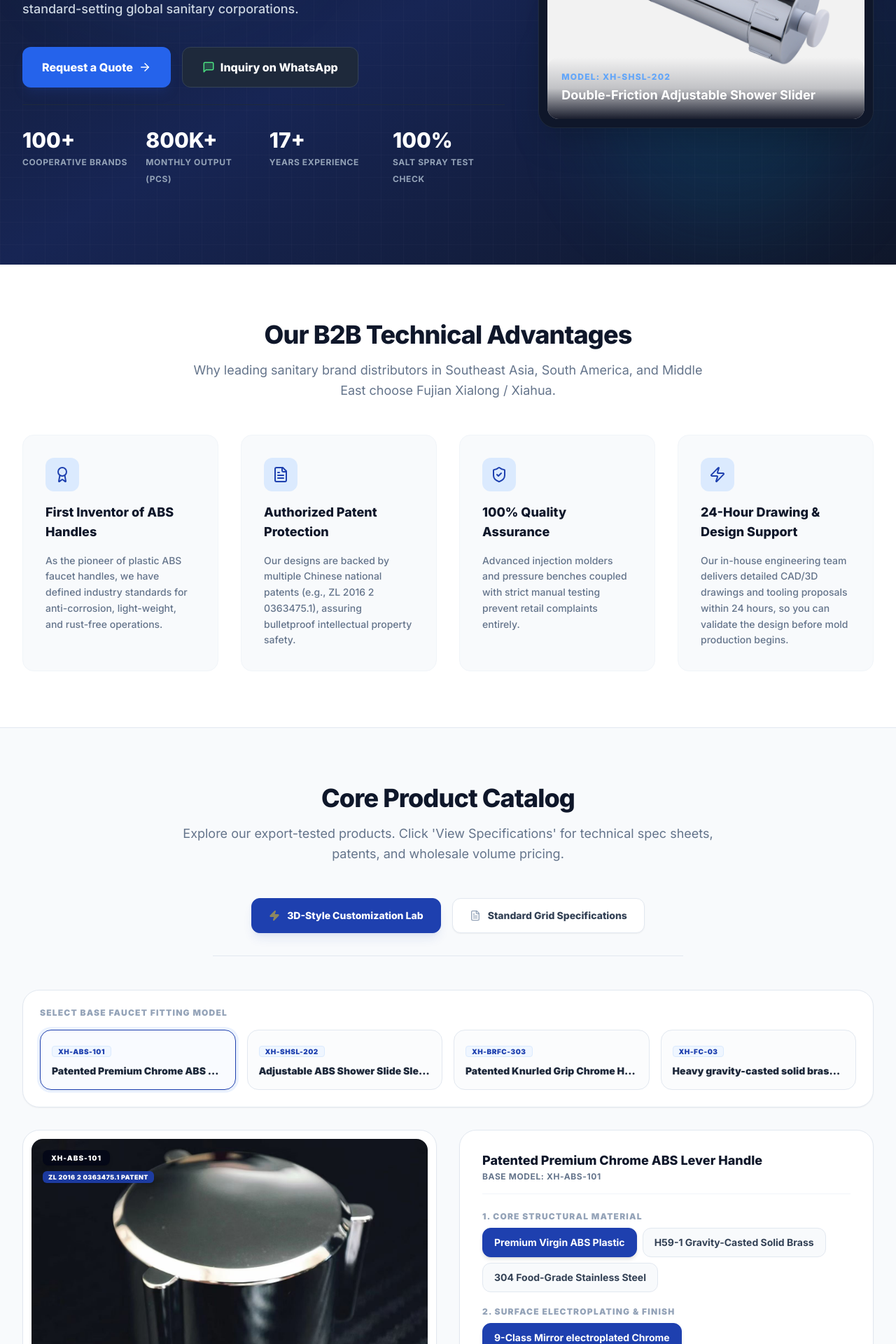
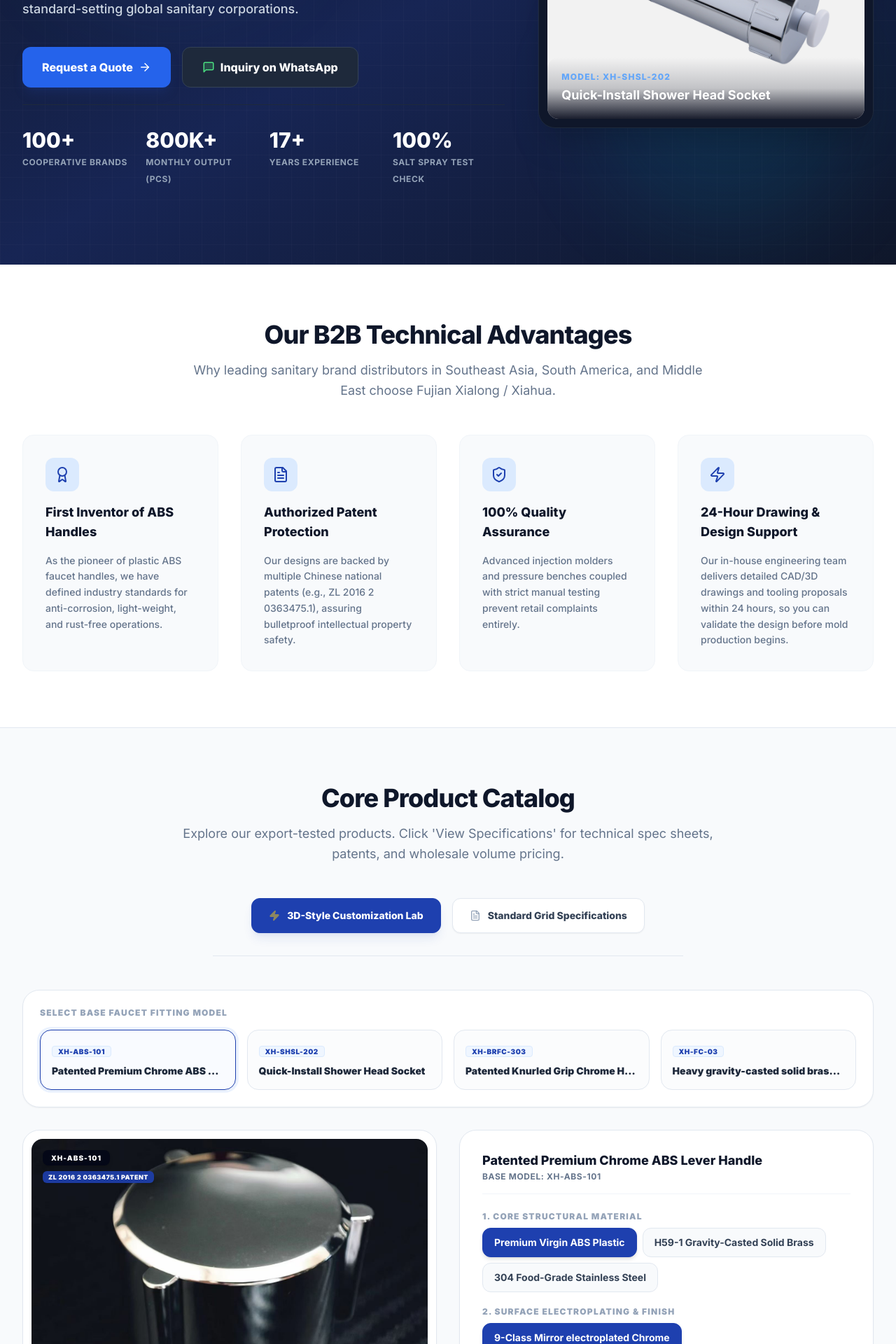
Before and after one commit to xialong888/xiahuafaucet, a React (Vite) app: page / in a window 1280 px wide. Shown: the part 500-2420 px from the top of the page at 70% size. Built offline with nearby package versions, Linux system fonts and the light colour scheme.

Commit message:
feat: rename XH-SHSL-202 to Quick-Install Shower Head Socket (快捷安装淋浴花洒插座) in all 5 languages

```diff
--- a/src/main.jsx
+++ b/src/main.jsx
@@ -441,11 +441,11 @@ const products = [
     id: 2,
     category: "sliders",
     nameMap: {
-      en: "Adjustable ABS Shower Slide Sleeves & Rails",
-      ru: "Регулируемый держатель душевой лейки на штангу",
-      pt: "Suporte Deslizante de Chuveiro Ajustável em ABS",
-      hi: "समायोज्य एबीएस शावर रेल स्लाइड आस्तीन",
-      zh: "高顺滑自锁式 ABS 升降花洒滑套滑块配件"
+      en: "Quick-Install Shower Head Socket",
+      ru: "Держатель лейки с быстрой установкой",
+      pt: "Soquete de Chuveiro de Instalação Rápida",
+      hi: "क्विक-इंस्टॉल शاور हेड सॉकेट",
+      zh: "快捷安装淋浴花洒插座"
     },
     model: "XH-SHSL-202",
     materialMap: { en: "Reinforced ABS + Built-in Friction Pads", ru: "Армированный ABS с силиконовой прокладкой", pt: "ABS Reforçado + Pastilha de Fricção", hi: "प्रबलित एबीएस + घर्षण पैड", zh: "高阻尼防磨韧性 ABS + 内置高阻尼耐老化硅胶片" },
@@ -590,7 +590,7 @@ const configTrans = {
     finGold: "Vacuum Ion PVD Brushed Gold",
     spec15: "Standard 15-Teeth Spline Axis (Ø 7.6mm)",
     spec20: "European 20-Teeth Spline Axis (Ø 8.2mm)",
-    specSlider: "Universal Friction Slider Sleeve (Ø 22-25mm)",
+    specSlider: "Quick-Install Shower Head Socket (Ø 22-25mm)",
     specCustom: "Custom Drawing / Non-standard Spec",
     pkgColor: "OEM Customized High-End Color Box",
     pkgBulk: "Neutral Bubble Polybag Industrial Pack",
@@ -618,7 +618,7 @@ const configTrans = {
     finGold: "Вакуумное напыление PVD-золото",
     spec15: "Стандартный 15-зубчатый вал (Ø 7,6 мм)",
     spec20: "Европейский 20-зубчатый вал (Ø 8,2 мм)",
-    specSlider: "Универсальный держатель лейки (Ø 22-25 мм)",
+    specSlider: "Быстросъемный держатель лейки (Ø 22-25 мм)",
     specCustom: "Чертеж / Нестандартная спецификация",
     pkgColor: "Фирменная цветная коробка OEM",
     pkgBulk: "Промышленная воздушно-пузырьковая пленка",
@@ -646,7 +646,7 @@ const configTrans = {
     finGold: "PVD Escovado a Vácuo de Alta Performance",
     spec15: "Eixo de Estria Padrão de 15 Dentes (Ø 7.6mm)",
     spec20: "Eixo de Estria Europeu de 20 Dentes (Ø 8.2mm)",
-    specSlider: "Suporte Deslizador com Dupla Fricção (Ø 22-25mm)",
+    specSlider: "Soquete de Chuveiro de Instalação Rápida (Ø 22-25mm)",
     specCustom: "Desenho Técnico / Especificação Não-padrão",
     pkgColor: "Caixa Colorida de Alta Qualidade OEM",
     pkgBulk: "Embalagem Plástico Bolha Industrial Neutro",
@@ -674,7 +674,7 @@ const configTrans = {
     finGold: "PVD ब्रश गोल्ड",
     spec15: "15-दांतेदार स्प्लिन (7.6 मिमी)",
     spec20: "20-दांतेदार स्प्लिन (8.2 मिमी)",
-    specSlider: "यूनिवर्सल स्लाइडर (22-25 मिमी)",
+    specSlider: "क्विक-इंस्टॉल शاور हेड सॉकेट (22-25 मिमी)",
     specCustom: "कस्टम विनिर्देश",
     pkgColor: "ब्रांड रंग बॉक्स",
     pkgBulk: "तटस्थ बुलबुला पॉलीबैग",
@@ -702,7 +702,7 @@ const configTrans = {
     finGold: "物理真空气相沉积 (PVD) 真空拉丝金",
     spec15: "国标标准 15 齿精密花键轴 (Ø 7.6mm)",
     spec20: "欧标标准 20 齿精密花键轴 (Ø 8.2mm)",
-    specSlider: "标准自锁重载双阻尼花洒滑套 (Ø 22-25mm 淋浴管)",
+    specSlider: "快捷安装淋浴花洒插座 (适配 Ø 22-25mm 淋浴管)",
     specCustom: "非标开模定制 (提供图纸/实物样件)",
     pkgColor: "采购商专属贴牌高档加强型五层彩盒",
     pkgBulk: "大宗工业中性厚气泡袋双层减震安全袋装",
@@ -1127,12 +1127,12 @@ function App() {
               <div className="relative mx-auto max-w-[420px] lg:max-w-none rounded-3xl overflow-hidden border border-slate-800 shadow-2xl bg-slate-900 p-3">
                 <img
                   src="/assets/images/hero-slider.jpg"
-                  alt="Premium chrome shower slider sleeve with adjustable friction"
+                  alt="Quick-Install Shower Head Socket with adjustable friction"
                   className="w-full h-[380px] object-cover rounded-2xl grayscale-[5%] brightness-95"
                 />
                 <div className="absolute inset-x-3 bottom-3 bg-gradient-to-t from-slate-950/90 via-slate-950/20 to-transparent p-5 rounded-2xl flex flex-col justify-end text-left">
                   <span className="text-xs font-extrabold text-blue-400 uppercase tracking-widest">{t.specModel}: XH-SHSL-202</span>
-                  <h3 className="text-base sm:text-lg font-bold text-white mt-1">Double-Friction Adjustable Shower Slider</h3>
+                  <h3 className="text-base sm:text-lg font-bold text-white mt-1">{lang === 'zh' ? '快捷安装淋浴花洒插座' : 'Quick-Install Shower Head Socket'}</h3>
                 </div>
               </div>
             </div>
@@ -2246,7 +2246,7 @@ function App() {
                     {compareList.map(item => (
                       <td key={item.id} className="py-3.5 px-4 text-center border-l border-slate-100 font-semibold text-slate-800">
                         {item.category === 'handles' ? (lang === 'zh' ? '水龙头精密手柄' : 'ABS Faucet Handle') :
-                         item.category === 'sliders' ? (lang === 'zh' ? '淋浴滑套/管件' : 'Shower Slider/Sleeve') :
+                         item.category === 'sliders' ? (lang === 'zh' ? '淋浴花洒插座' : 'Shower Head Socket') :
                          (lang === 'zh' ? '铜阀芯/五金配件' : 'Bathroom Hardware')}
                       </td>
                     ))}
@@ -2331,7 +2331,7 @@ function App() {
                     <td className="py-3.5 px-3 font-bold text-slate-500">{lang === 'zh' ? '开模制样周期' : 'Lead Time'}</td>
                     {compareList.map(item => (
                       <td key={item.id} className="py-3.5 px-4 text-center border-l border-slate-100 font-bold text-xs text-slate-700">
-                        {item.category === 'hardware' ? (lang === 'zh' ? 'CNC 快速打样 48 小时' : 'CNC Prototyping 48h') : (lang === 'zh' ? '注塑开模 24 小时出图' : 'Injection Mold Drawing 24h')}
+                        {item.category === 'hardware' ? (lang === 'zh' ? 'CNC 快速打样 48 小时' : 'CNC Prototyping 48h') : (item.category === 'sliders' ? (lang === 'zh' ? '快捷免工具安装，24 小时出图' : 'Tool-Free Quick Install, Drawing in 24h') : (lang === 'zh' ? '注塑开模 24 小时出图' : 'Injection Mold Drawing 24h'))}
                       </td>
                     ))}
                   </tr>
```
